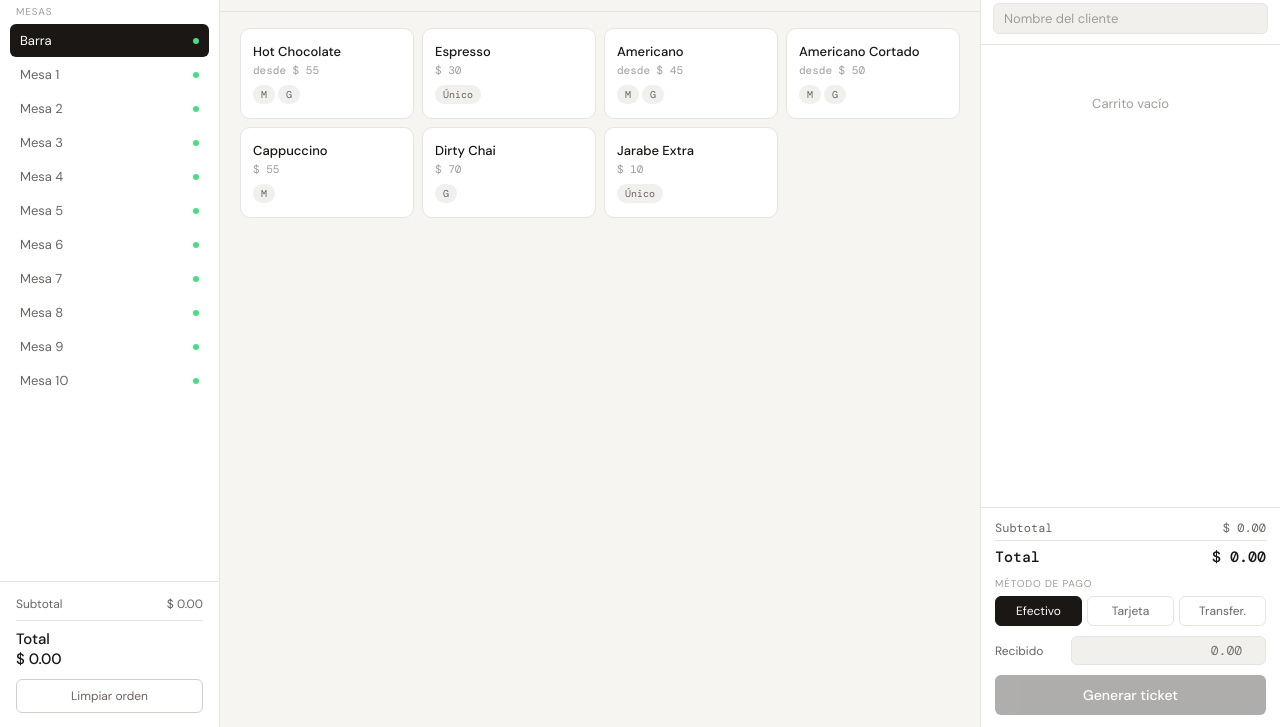
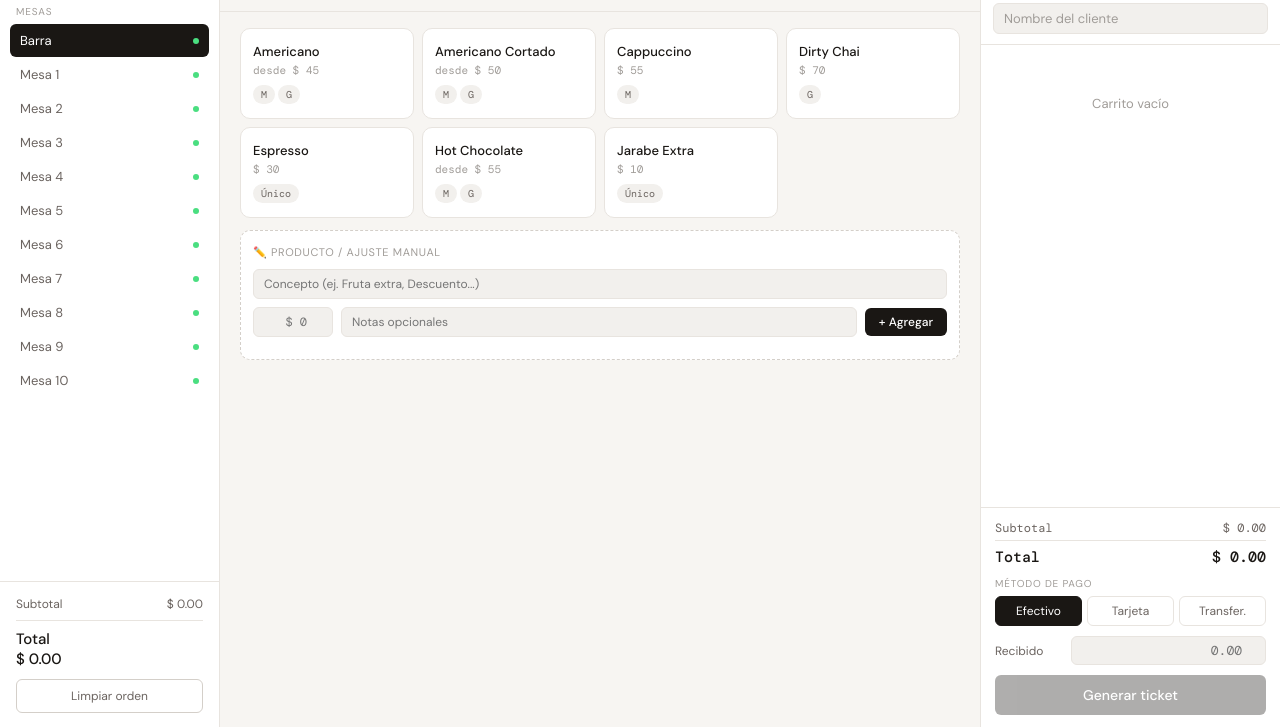
Before and after one commit to luisrc44/baileys-pos, a plain HTML site: page index.html in a window 1280 px wide. Shown: the part 73-800 px from the top of the page. Drawn offline with nearby package versions, Linux system fonts and the light colour scheme.

Commit message:
Sort by A to Z

```diff
--- a/index.html
+++ b/index.html
@@ -45,7 +45,7 @@ body { font-family: 'DM Sans', sans-serif; background: var(--bg); color: var(--t
 .cat-tab:hover { border-color: var(--border2); color: var(--text); }
 .cat-tab.active { background: var(--accent); color: var(--accent-text); border-color: var(--accent); }
 .product-area { flex: 1; overflow-y: auto; padding: 16px 20px; }
-.product-grid { display: grid; grid-template-columns: repeat(auto-fill, minmax(140px, 1fr)); gap: 8px; }
+.product-grid { display: grid; grid-template-columns: repeat(auto-fill, minmax(140px, 1fr)); gap: 8px; margin-bottom: 12px; }
 .product-card { background: var(--surface); border: 1px solid var(--border); border-radius: var(--radius); padding: 14px 12px; cursor: pointer; transition: all 0.12s; }
 .product-card:hover { border-color: var(--border2); box-shadow: var(--shadow); }
 .product-card.selected { border-color: var(--accent); border-width: 1.5px; }
@@ -55,6 +55,17 @@ body { font-family: 'DM Sans', sans-serif; background: var(--bg); color: var(--t
 .size-pill { font-size: 10px; padding: 2px 7px; border-radius: 12px; background: var(--surface2); color: var(--text2); font-family: 'DM Mono', monospace; cursor: pointer; border: 1px solid transparent; transition: all 0.1s; }
 .size-pill:hover { border-color: var(--border2); }
 .size-pill.sel { background: var(--accent); color: var(--accent-text); }
+
+/* Producto manual */
+.manual-card { background: var(--surface); border: 1px dashed var(--border2); border-radius: var(--radius); padding: 14px 12px; }
+.manual-card-title { font-size: 11px; color: var(--text3); text-transform: uppercase; letter-spacing: 0.06em; margin-bottom: 10px; }
+.manual-row { display: flex; gap: 8px; align-items: center; margin-bottom: 8px; }
+.manual-input { flex: 1; padding: 6px 10px; border-radius: var(--radius-sm); border: 1px solid var(--border); background: var(--surface2); font-family: inherit; font-size: 12px; color: var(--text); }
+.manual-input:focus { outline: none; border-color: var(--border2); }
+.manual-input.precio { width: 80px; flex: 0 0 80px; font-family: 'DM Mono', monospace; text-align: right; }
+.btn-manual { padding: 6px 14px; border-radius: var(--radius-sm); border: none; background: var(--accent); color: var(--accent-text); font-family: inherit; font-size: 12px; font-weight: 500; cursor: pointer; white-space: nowrap; }
+.btn-manual:hover { opacity: 0.85; }
+
 .config-panel { margin: 0 20px 14px; padding: 14px; background: var(--surface); border: 1px solid var(--border); border-radius: var(--radius); display: none; }
 .config-panel.visible { display: block; }
 .config-title { font-size: 11px; color: var(--text3); text-transform: uppercase; letter-spacing: 0.08em; margin-bottom: 10px; }
@@ -199,6 +210,18 @@ body { font-family: 'DM Sans', sans-serif; background: var(--bg); color: var(--t
     </div>
     <div class="product-area">
       <div class="product-grid" id="product-grid"></div>
+      <!-- Producto manual -->
+      <div class="manual-card">
+        <div class="manual-card-title">✏️ Producto / Ajuste manual</div>
+        <div class="manual-row">
+          <input class="manual-input" id="manual-nombre" type="text" placeholder="Concepto (ej. Fruta extra, Descuento...)">
+        </div>
+        <div class="manual-row">
+          <input class="manual-input precio" id="manual-precio" type="number" min="0" step="1" placeholder="$ 0">
+          <input class="manual-input" id="manual-notas" type="text" placeholder="Notas opcionales">
+          <button class="btn-manual" onclick="agregarManual()">+ Agregar</button>
+        </div>
+      </div>
     </div>
   </div>
 
@@ -262,98 +285,100 @@ body { font-family: 'DM Sans', sans-serif; background: var(--bg); color: var(--t
 <div class="toast" id="toast"></div>
 
 <script>
-// ── GOOGLE SHEETS URL ──
 const SHEETS_URL = 'https://script.google.com/macros/s/AKfycbzFi4Avl16bXSAUD9XdprT3SHuCc5Q0hlBxrbmDl6E1jh4mQB_317UqnC563NAIKxof/exec';
 
+// Catálogo — cada categoría se ordena alfabéticamente al renderizar
 const CATALOGO = {
   "Bebidas Calientes": {
-    "Hot Chocolate": {"M": 55, "G": 65},
-    "Espresso": {"Único": 30},
     "Americano": {"M": 45, "G": 55},
     "Americano Cortado": {"M": 50, "G": 60},
     "Cappuccino": {"M": 55},
     "Dirty Chai": {"G": 70},
+    "Espresso": {"Único": 30},
+    "Hot Chocolate": {"M": 55, "G": 65},
     "Jarabe Extra": {"Único": 10}
   },
   "Frappés": {
-    "Taro": {"Ch": 45, "M": 55, "G": 65},
+    "Baileys": {"G": 70},
+    "Cajeta": {"Ch": 45, "M": 55, "G": 65},
     "Caramelo": {"Ch": 45, "M": 55, "G": 65},
-    "Cajeta": {"Ch": 45, "M": 55, "G": 65},
-    "Matcha": {"Ch": 45, "M": 55, "G": 65},
     "Chai": {"Ch": 45, "M": 55, "G": 65},
-    "Dirty Chai": {"Ch": 45, "M": 55, "G": 65},
-    "Fresa": {"Ch": 45, "M": 55, "G": 65},
     "Chocolate": {"Ch": 45, "M": 55, "G": 65},
     "Chocolate Blanco": {"Ch": 45, "M": 55, "G": 65},
+    "Clásico": {"Ch": 45, "M": 55, "G": 65},
+    "Dirty Chai": {"Ch": 45, "M": 55, "G": 65},
+    "Frappé Personalizado": {"Ch": 45, "M": 55, "G": 65},
+    "Fresa": {"Ch": 45, "M": 55, "G": 65},
+    "Horchata": {"Ch": 45, "M": 55, "G": 65},
+    "Lotus Biscoff": {"Ch": 45, "M": 55, "G": 65},
+    "Matcha": {"Ch": 45, "M": 55, "G": 65},
+    "Mazapán": {"Ch": 45, "M": 55, "G": 65},
+    "Moka": {"Ch": 45, "M": 55, "G": 65},
+    "Moka Blanco": {"Ch": 45, "M": 55, "G": 65},
+    "Nutella": {"Ch": 45, "M": 55, "G": 65},
     "Oreo": {"Ch": 45, "M": 55, "G": 65},
     "Pumpkin Spice": {"Ch": 45, "M": 55, "G": 65},
-    "Clásico": {"Ch": 45, "M": 55, "G": 65},
-    "Mazapán": {"Ch": 45, "M": 55, "G": 65},
-    "Vainilla Francesa": {"Ch": 45, "M": 55, "G": 65},
-    "Moka": {"Ch": 45, "M": 55, "G": 65},
-    "Moka Blanco": {"Ch": 45, "M": 55, "G": 65},
     "Rompope": {"Ch": 45, "M": 55, "G": 65},
-    "Horchata": {"Ch": 45, "M": 55, "G": 65},
-    "Lotus Biscoff": {"Ch": 45, "M": 55, "G": 65},
-    "Frappé Personalizado": {"Ch": 45, "M": 55, "G": 65},
-    "Baileys": {"G": 70},
-    "Nutella": {"Ch": 45, "M": 55, "G": 65}
+    "Taro": {"Ch": 45, "M": 55, "G": 65},
+    "Vainilla Francesa": {"Ch": 45, "M": 55, "G": 65}
   },
   "Iced Lattes": {
+    "Brown Sugar Shaken Espresso": {"G": 65},
+    "Caramel Macchiato": {"G": 65},
+    "Chai Latte": {"G": 65},
+    "Cold Foam": {"Único": 5},
+    "Helado": {"Único": 10},
+    "Iced Cajeta Latte": {"G": 65},
+    "Iced Caramel Latte": {"G": 65},
+    "Iced Chai Latte": {"G": 65},
+    "Iced Choco Milano Latte": {"G": 65},
+    "Iced Crema Irlandesa Latte": {"G": 65},
+    "Iced Horchata-Chai Latte": {"G": 65},
+    "Iced Latte (Personalizado)": {"G": 65},
     "Iced Latte Clásico": {"G": 65},
+    "Iced Latte Otro": {"G": 65},
+    "Iced Lotus Latte": {"G": 65},
+    "Iced Matcha Latte": {"G": 65},
+    "Iced Moka Latte": {"G": 65},
+    "Iced Taro Latte": {"G": 65},
+    "Iced Tiramisú Latte": {"G": 65},
     "Iced Vanilla Latte": {"G": 65},
-    "Iced Caramel Latte": {"G": 65},
-    "Iced Moka Latte": {"G": 65},
-    "Chai Latte": {"G": 65},
-    "Iced Matcha Latte": {"G": 65},
-    "Iced Taro Latte": {"G": 65},
-    "Iced Chai Latte": {"G": 65},
-    "Iced Horchata-Chai Latte": {"G": 65},
-    "Iced Crema Irlandesa Latte": {"G": 65},
-    "Iced Tiramisú Latte": {"G": 65},
-    "Iced Cajeta Latte": {"G": 65},
-    "Iced Lotus Latte": {"G": 65},
-    "Iced Choco Milano Latte": {"G": 65},
-    "Caramel Macchiato": {"G": 65},
-    "Brown Sugar Shaken Espresso": {"G": 65},
-    "Iced Latte Otro": {"G": 65},
-    "Iced Latte (Personalizado)": {"G": 65},
-    "Strawberry Matcha": {"G": 70},
-    "Cold Foam": {"Único": 5}
+    "Strawberry Matcha": {"G": 70}
   },
   "Sodas Italianas": {
+    "Blueberry": {"M": 50, "G": 60},
     "Cereza": {"M": 50, "G": 60},
-    "Manzana Verde": {"M": 50, "G": 60},
     "Fresa": {"M": 50, "G": 60},
     "Mango": {"M": 50, "G": 60},
-    "Blueberry": {"M": 50, "G": 60},
-    "Uva": {"M": 50, "G": 60},
-    "Otro": {"M": 50, "G": 60}
+    "Manzana Verde": {"M": 50, "G": 60},
+    "Otro": {"M": 50, "G": 60},
+    "Uva": {"M": 50, "G": 60}
   },
   "Postres": {
+    "Affogato": {"Único": 55},
+    "Bruce Cake": {"Único": 50},
+    "Cheesecake Frambuesa": {"Único": 45},
+    "Cheesecake Tortuga": {"Único": 45},
+    "Croissant": {"Único": 45},
+    "Fruta Extra": {"Único": 10},
+    "Galleta Chocolate Chips": {"Único": 17},
     "Mini Box": {"Único": 55, "Fruta": 60},
+    "Mini-Pancakes": {"Único": 40, "Fruta": 45},
+    "Muffin": {"Único": 45},
+    "Pastel de Zanahoria": {"Único": 45},
+    "Pay": {"Único": 40},
     "Súper Box": {"Único": 65, "Fruta": 70},
-    "Waffle Ch (Cuadrado / Figura)": {"Único": 30, "Fruta": 35},
     "Súper Waffle": {"Único": 70, "Fruta": 80},
-    "Mini-Pancakes": {"Único": 40, "Fruta": 45},
-    "Fruta Extra": {"Único": 10},
-    "Bruce Cake": {"Único": 50},
-    "Pastel de Zanahoria": {"Único": 45},
-    "Cheesecake Tortuga": {"Único": 45},
-    "Cheesecake Frambuesa": {"Único": 45},
-    "Croissant": {"Único": 45},
-    "Pay": {"Único": 40},
-    "Muffin": {"Único": 45},
-    "Galleta Chocolate Chips": {"Único": 17}
+    "Waffle Ch (Cuadrado / Figura)": {"Único": 30, "Fruta": 35}
   },
   "Crepas": {
-    "Sencilla": {"Único": 50},
+    "Cajeta Tradicional": {"Único": 55},
+    "Crepa Personalizada": {"Único": 55},
+    "Dulce Tentación": {"Único": 55},
     "Fresa Crush": {"Único": 55},
     "Plátano Crush": {"Único": 55},
-    "Dulce Tentación": {"Único": 55},
-    "Zarzamora Cream": {"Único": 55},
-    "Cajeta Tradicional": {"Único": 55},
-    "Crepa Personalizada": {"Único": 55}
+    "Sencilla": {"Único": 50},
+    "Zarzamora Cream": {"Único": 55}
   }
 };
 
@@ -376,8 +401,7 @@ let metodoPago = "Efectivo";
 function fmt(n) { return `$ ${Number(n).toFixed(2)}`; }
 
 function renderMesas() {
-  const el = document.getElementById('mesa-list');
-  el.innerHTML = MESAS.map(m => {
+  document.getElementById('mesa-list').innerHTML = MESAS.map(m => {
     const tiene = (ordenes[m] || []).length > 0;
     return `<button class="mesa-btn ${m === mesaActual ? 'active' : ''}" onclick="selMesa('${m}')">
       <span>${m}</span><span class="mesa-dot ${tiene ? 'ocupada' : 'libre'}"></span>
@@ -406,7 +430,9 @@ function selCat(c) {
 
 function renderProducts() {
   const prods = CATALOGO[categoriaActual];
-  document.getElementById('product-grid').innerHTML = Object.entries(prods).map(([name, sizes]) => {
+  // Ordenar alfabéticamente
+  const sorted = Object.entries(prods).sort((a, b) => a[0].localeCompare(b[0], 'es'));
+  document.getElementById('product-grid').innerHTML = sorted.map(([name, sizes]) => {
     const minPrice = Math.min(...Object.values(sizes));
     const sizePills = Object.keys(sizes).map(s =>
       `<span class="size-pill ${(productoActual === name && tamanoActual === s) ? 'sel' : ''}" onclick="selSize('${name}','${s}',event)">${s}</span>`
@@ -454,6 +480,24 @@ function agregarAlCarrito() {
   else orden.push({ producto: productoActual, tamano: tamanoActual, precio, cantidad: cfgQtyVal, subtotal: cfgQtyVal * precio, leche, crema, notas, consumo: cfgConsumo, categoria: categoriaActual });
   renderOrder(); renderTotals(); renderMesas();
   showToast(`${productoActual} agregado`);
+}
+
+// ── PRODUCTO MANUAL ──
+function agregarManual() {
+  const nombre = document.getElementById('manual-nombre').value.trim();
+  const precio = parseFloat(document.getElementById('manual-precio').value) || 0;
+  const notas = document.getElementById('manual-notas').value.trim();
+  if (!nombre) { showToast('Escribe un concepto'); return; }
+  if (precio <= 0) { showToast('Agrega un monto válido'); return; }
+  ordenes[mesaActual].push({
+    producto: nombre, tamano: 'Manual', precio, cantidad: 1,
+    subtotal: precio, leche: '', crema: '', notas, consumo: '', categoria: 'Manual'
+  });
+  document.getElementById('manual-nombre').value = '';
+  document.getElementById('manual-precio').value = '';
+  document.getElementById('manual-notas').value = '';
+  renderOrder(); renderTotals(); renderMesas();
+  showToast(`${nombre} agregado`);
 }
 
 function renderOrder() {
@@ -583,27 +627,15 @@ function generarTicket() {
 
 function cerrarModal() { document.getElementById('modal-bg').classList.add('hidden'); ticketData = null; }
 
-// ── CONFIRMAR COBRO + GOOGLE SHEETS ──
 async function confirmarCobro() {
   if (!ticketData) return;
   const rows = ticketData.orden.map(it => ({
-    Fecha: ticketData.fecha,
-    Folio: ticketData.folio,
-    Mesa: ticketData.mesa,
-    Cliente: ticketData.nombre,
-    Producto: it.producto,
-    'Tamaño': it.tamano,
-    Cantidad: it.cantidad,
-    Precio: it.precio,
-    Subtotal: it.subtotal,
-    Leche: it.leche || '',
-    Crema: it.crema || '',
-    Consumo: it.consumo || '',
-    Notas: it.notas || '',
-    'Método de Pago': ticketData.metodoPago,
-    Total: ticketData.total,
-    'Monto Recibido': ticketData.monto,
-    Cambio: ticketData.cambio
+    Fecha: ticketData.fecha, Folio: ticketData.folio, Mesa: ticketData.mesa,
+    Cliente: ticketData.nombre, Producto: it.producto, 'Tamaño': it.tamano,
+    Cantidad: it.cantidad, Precio: it.precio, Subtotal: it.subtotal,
+    Leche: it.leche||'', Crema: it.crema||'', Consumo: it.consumo||'', Notas: it.notas||'',
+    'Método de Pago': ticketData.metodoPago, Total: ticketData.total,
+    'Monto Recibido': ticketData.monto, Cambio: ticketData.cambio
   }));
   ordenes[mesaActual] = [];
   document.getElementById('nombre-cliente').value = '';
@@ -613,16 +645,10 @@ async function confirmarCobro() {
   renderOrder(); renderTotals(); renderMesas();
   showToast('Guardando en Sheets...');
   try {
-    await fetch(SHEETS_URL, {
-      method: 'POST',
-      mode: 'no-cors',
-      headers: { 'Content-Type': 'application/json' },
-      body: JSON.stringify(rows)
-    });
+    await fetch(SHEETS_URL, { method: 'POST', mode: 'no-cors', headers: {'Content-Type': 'application/json'}, body: JSON.stringify(rows) });
     showToast('✓ Venta guardada en Google Sheets');
   } catch (err) {
     showToast('⚠️ Sin conexión — venta no guardada');
-    console.error(err);
   }
   ticketData = null;
 }
@@ -657,13 +683,10 @@ function descargarTicketImagen() {
   });
   if (d.metodoPago === 'Tarjeta') lines += 1;
   if (d.metodoPago === 'Efectivo') lines += 2;
-  canvas.width = W;
-  canvas.height = lines * lineH + pad * 4;
+  canvas.width = W; canvas.height = lines * lineH + pad * 4;
   const ctx = canvas.getContext('2d');
-  ctx.fillStyle = '#ffffff';
-  ctx.fillRect(0, 0, canvas.width, canvas.height);
-  let y = pad;
-  const x = pad, right = W - pad;
+  ctx.fillStyle = '#ffffff'; ctx.fillRect(0, 0, canvas.width, canvas.height);
+  let y = pad; const x = pad, right = W - pad;
   function text(str, cx, cy, size=13, weight='normal', color='#1a1714', align='left') {
     ctx.font = `${weight} ${size}px sans-serif`; ctx.fillStyle = color; ctx.textAlign = align; ctx.fillText(str, cx, cy);
   }
@@ -710,8 +733,7 @@ function descargarTicketImagen() {
 
 function showToast(msg) {
   const t = document.getElementById('toast');
-  t.textContent = msg;
-  t.classList.add('show');
+  t.textContent = msg; t.classList.add('show');
   setTimeout(() => t.classList.remove('show'), 2500);
 }
 
```
